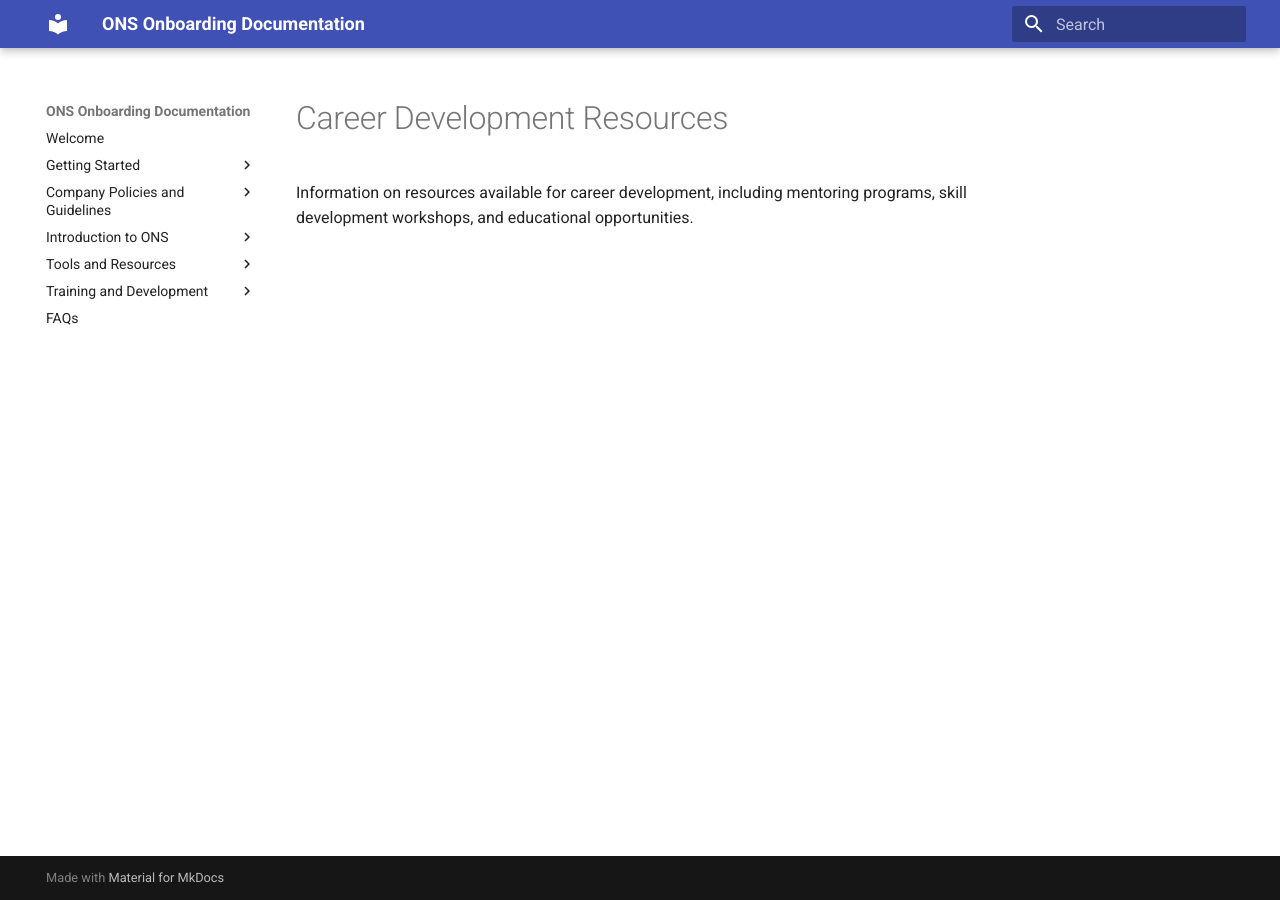
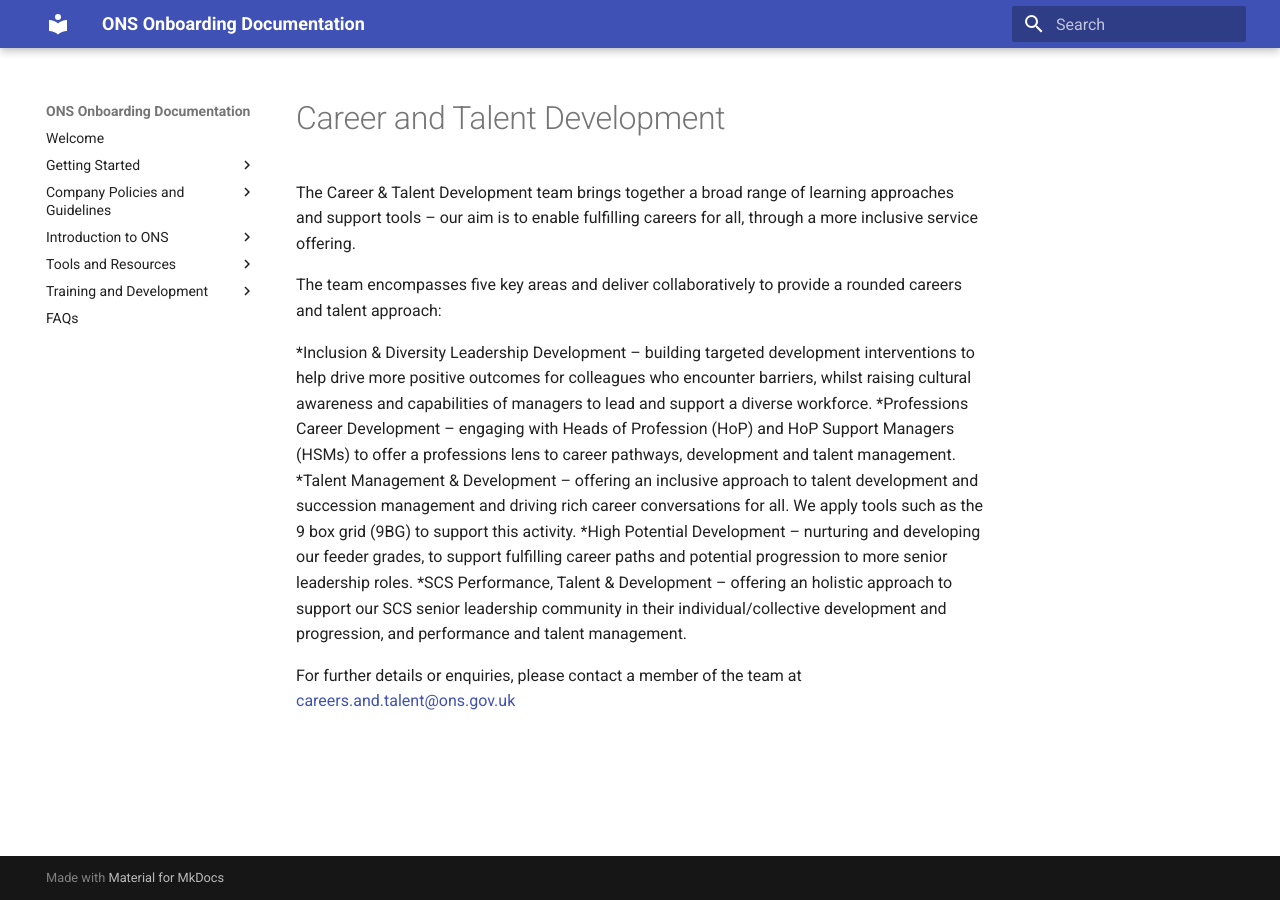
Before and after one commit to ONS-Innovation/ONS_Onboarding_SDP, an MkDocs documentation site: the page built from docs/training/training/career_development.md, in a window 1280 px wide. Built offline with MkDocs 1.6.1 and Material for MkDocs 9.7.7, drawn with Linux system fonts in a browser that asks for light colours.

Commit message:
Update career_development.md

```diff
--- a/docs/training/training/career_development.md
+++ b/docs/training/training/career_development.md
@@ -1,3 +1,13 @@
-# Career Development Resources
+# Career and Talent Development
 
-Information on resources available for career development, including mentoring programs, skill development workshops, and educational opportunities.
+The Career & Talent Development team brings together a broad range of learning approaches and support tools – our aim is to enable fulfilling careers for all, through a more inclusive service offering.
+
+The team encompasses five key areas and deliver collaboratively to provide a rounded careers and talent approach:
+
+*Inclusion & Diversity Leadership Development – building targeted development interventions to help drive more positive outcomes for colleagues who encounter barriers, whilst raising cultural awareness and capabilities of managers to lead and support a diverse workforce.
+*Professions Career Development – engaging with Heads of Profession (HoP) and HoP Support Managers (HSMs) to offer a professions lens to career pathways, development and talent management.
+*Talent Management & Development – offering an inclusive approach to talent development and succession management and driving rich career conversations for all. We apply tools such as the 9 box grid (9BG) to support this activity.
+*High Potential Development – nurturing and developing our feeder grades, to support fulfilling career paths and potential progression to more senior leadership roles.
+*SCS Performance, Talent & Development – offering an holistic approach to support our SCS senior leadership community in their individual/collective development and progression, and performance and talent management.
+
+For further details or enquiries, please contact a member of the team at [careers.and.talent@ons.gov.uk](careers.and.talent@ons.gov.uk)
```
